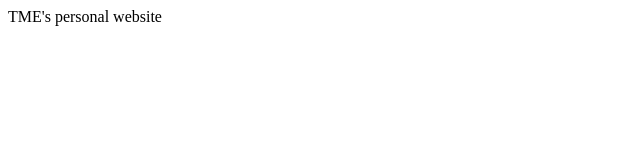
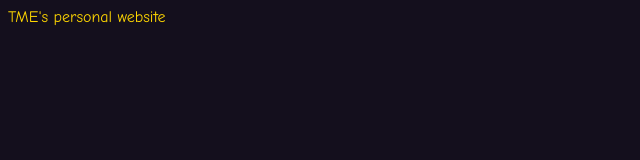
Before and after one commit to TheMinecraftExplorer/tmedev.me, a plain HTML site: page index.html in a window 1280 px wide. Shown: the whole page, without its empty margins (0-640 px from the left). Drawn offline with Linux system fonts and the light colour scheme.

Commit message:
testing some css

```diff
--- a/index.html
+++ b/index.html
@@ -2,9 +2,12 @@
 <html lang="en">
 <head>
     <meta charset="UTF-8">
+    <link rel="stylesheet" href="./style.css">
     <title>Test</title>
 </head>
 <body>
-  TME's personal website
+  <div id="center">
+    TME's personal website
+  </div>
 </body>
 </html>
--- /dev/null
+++ b/style.css
@@ -0,0 +1,7 @@
+body {
+    background: #140f1d
+}
+#center {
+    font-family: "Comic Sans MS", serif;
+    color: gold;
+}
```
